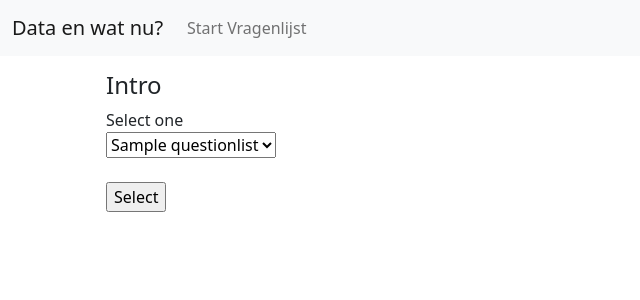
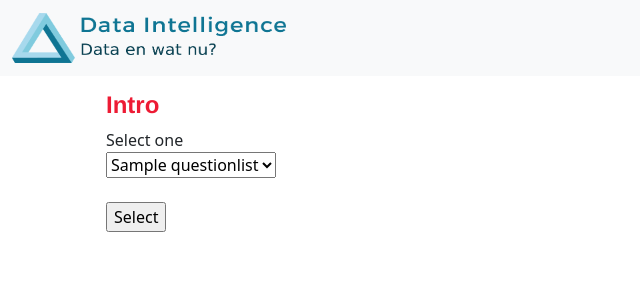
Before and after one commit to Shannendorf/DataEnWatNu, a Flask app: page /questions/intro in a window 1280 px wide. Shown: the top 300 px of the page, without its empty margins (0-640 px from the left). Run offline with Flask 2, Linux system fonts and the light colour scheme; tables that the repository leaves empty hold one stand-in row (values such as "Sample post"); some libraries are stand-ins or nearby versions.

Commit message:
UI changes

```diff
--- a/src/blueprints/main/routes.py
+++ b/src/blueprints/main/routes.py
@@ -1,8 +1,9 @@
-from flask import render_template
+from flask import render_template, redirect, url_for
 
 from src.blueprints.main import bp
 
 
 @bp.route('/')
 def index():
+    return redirect(url_for("questions.start"))
     return render_template('index.html')
--- a/src/static/css/style.css
+++ b/src/static/css/style.css
@@ -9,3 +9,18 @@
 #likert-form .row {
     margin-bottom: 15px;
 }
+
+h4 {
+    font-family: 'FedraSansBold',Helvetica,Arial,Lucida,sans-serif;
+    color: #ed1b34;
+    font-weight: bold;
+}
+
+.bg-light {
+    background-color: #f7f7f7;
+}
+
+.nav-link a {
+    color: #555555;
+	font-family: 'Open Sans',Helvetica,Arial,Lucida,sans-serif;
+}
--- a/src/templates/_nav.html
+++ b/src/templates/_nav.html
@@ -1,14 +1,13 @@
 <nav class="navbar navbar-expand-md navbar-light bg-light">
   <div class="container-fluid">
-    <a class="navbar-brand" href="{{ url_for('main.index') }}">Data en wat nu?</a>
+    <a class="navbar-brand" href="{{ url_for('main.index') }}">
+      <img src="/static/images/DeWN-logo.png" width="274px" height="50px">
+    </a>
     <button class="navbar-toggler" type="button" data-bs-toggle="collapse" data-bs-target="#navbarSupportedContent" aria-controls="navbarSupportedContent" aria-expanded="false" aria-label="Toggle navigation">
       <span class="navbar-toggler-icon"></span>
     </button>
     <div class="collapse navbar-collapse" id="navbarSupportedContent">
       <ul class="navbar-nav me-auto mb-2 mb-lg-0">
-        <li class="nav-item">
-          <a class="nav-link" href="{{ url_for('questions.start') }}">Start Vragenlijst</a>
-        </li>
       </ul>
     </div>
   </div>
```
Also changed, not shown: src/static/images/DeWN-logo.png (added), 1 other file.
